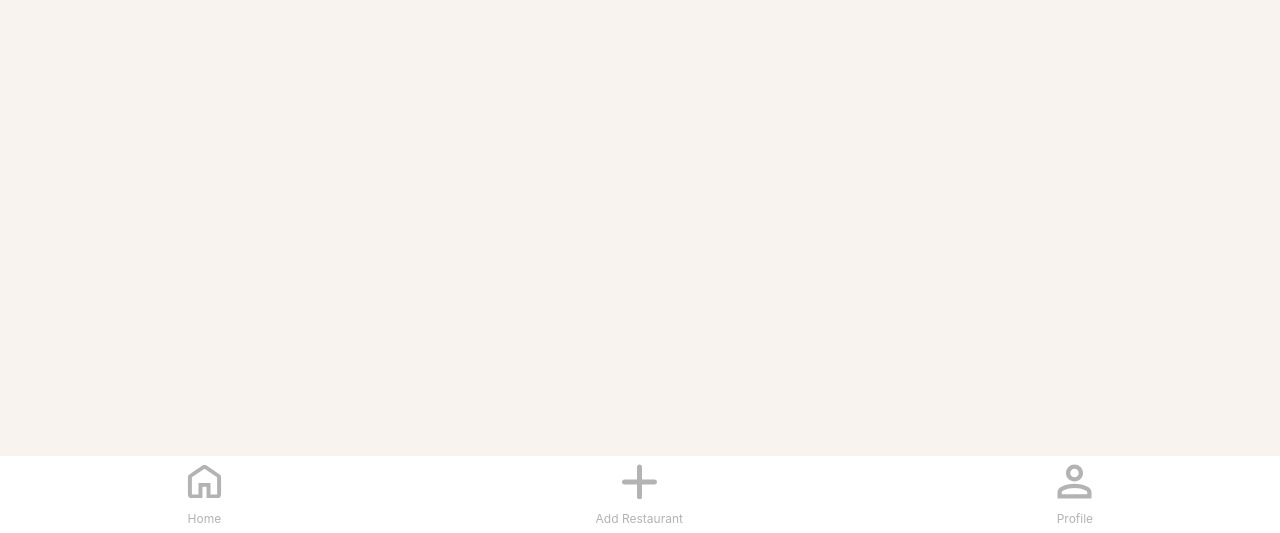
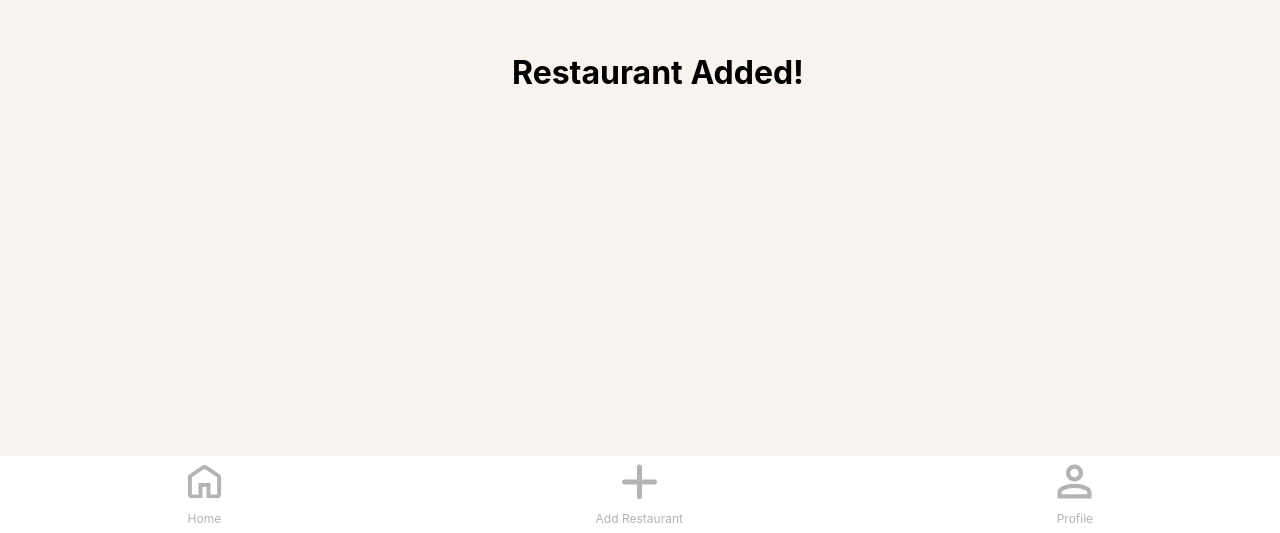
Before and after one commit to tommasoghisini/listaurants, a React (Create React App) app: page /add/p2/done in a window 1280 px wide. Shown: the part 267-800 px from the top of the page. Built offline with nearby package versions, Linux system fonts and the light colour scheme.

Commit message:
request fixes + page3

```diff
--- a/src/App.js
+++ b/src/App.js
@@ -10,6 +10,9 @@ import BottomNavBar from "./components/NavBar/NavBar";
 import { Fragment } from "react";
 import NotificationPage from "./pages/NotificationPage/NotificationPage";
 import FriendsPage from "./pages/FriendsPage/FriendsPage";
+import AddRestaurantPage1 from "./pages/AddRestaurantPage1/AddRestaurantPage1";
+import AddRestaurantPage2 from "./pages/AddRestaurantPage2/AddRestaurantPage2";
+import AddRestaurantPage3 from "./pages/AddRestaurantPage3/AddRestaurantPage3";
 
 function App() {
   const location = useLocation();
@@ -33,6 +36,9 @@ function App() {
 					path="/profile"
 					element={<ProfilePage />}
 				/>
+        <Route path="/add" element={<AddRestaurantPage1 />} />
+		<Route path="/add/p2" element={<AddRestaurantPage2/>} />
+		<Route path="/add/p2/done" element={<AddRestaurantPage3/>} />
       </Routes>
       {location.pathname !== "/" && <BottomNavBar />}
     </Fragment>
--- a/src/pages/AddRestaurantPage1/AddRestaurantPage1.jsx
+++ b/src/pages/AddRestaurantPage1/AddRestaurantPage1.jsx
@@ -1,6 +1,7 @@
 import CategoryButton from "../../components/shared/CategoryButton/CategoryButton";
 import Button from "../../components/shared/Button/Button";
 import "./AddRestaurantPage1.css";
+import { useNavigate } from "react-router-dom";
 
 const titles = ["Wishlist", "Favourites"];
 
@@ -9,6 +10,14 @@ const color_choosen = "var(--primary-color)";
 
 
 function AddRestaurantPage1() {
+
+  const navigate = useNavigate();
+
+  const handleNextPage = () => {
+		navigate("p2");
+	};
+
+
   return (
     <div className="add-restaurant-page">
       <div className="add-restaurant-fields">
@@ -63,7 +72,7 @@ function AddRestaurantPage1() {
         </form>
 
         <div className="add-restaurant-button">
-          <Button text="Next" />
+          <Button text="Next" onClick={handleNextPage} />
         </div>
       </div>
     </div>
--- a/src/pages/AddRestaurantPage2/AddRestaurantPage2.jsx
+++ b/src/pages/AddRestaurantPage2/AddRestaurantPage2.jsx
@@ -2,21 +2,30 @@ import React, { useState } from "react";
 import Button from "../../components/shared/Button/Button";
 import UploadImageButton from "../../components/shared/UploadImageButton/UploadImageButton";
 import "./AddRestaurantPage2.css";
+import { useNavigate } from "react-router-dom";
 
 function AddRestaurantPage2() {
   const [selectedImage, setSelectedImage] = useState(null);
 
+  const navigate = useNavigate();
+
   const handleImageChange = (event) => {
     const file = event.target.files[0];
     setSelectedImage(file);
+
   };
 
   const handleChooseFileClick = () => {};
 
+  const handleSavePublish = () => {
+		navigate("done");
+	};
+
+
   return (
     <div className="add-restaurant-page">
       <div className="add-restaurant-fields">
-        <div className="friend-title">Add Restaurant P2</div>
+        <div className="friend-title">Add a Restaurant</div>
 
         <form>
           <div className="restaurant-comment-input-field">
@@ -41,7 +50,7 @@ function AddRestaurantPage2() {
 
       </div>
       <div className="add-restaurant-button">
-          <Button text="Save and Publish" />
+          <Button text="Save and Publish"  onClick={handleSavePublish} />
         </div>
 
     </div>
--- /dev/null
+++ b/src/pages/AddRestaurantPage3/AddRestaurantPage3.css
@@ -0,0 +1,10 @@
+
+  .save-publish-text {
+    font-size: 4vh;
+    font-family: "Inter", sans-serif;
+    font-weight: bold;
+    margin-top: 40vh;
+    margin-left: 40vw;
+    display: flex;
+    flex-direction: column;
+  }
--- /dev/null
+++ b/src/pages/AddRestaurantPage3/AddRestaurantPage3.jsx
@@ -0,0 +1,14 @@
+import "./AddRestaurantPage3.css";
+
+function AddRestaurantPage3() {
+
+  return (
+    <div className="add-restaurant-page">
+      <div className="add-restaurant-fields">
+        <div className="save-publish-text">Restaurant Added!</div>
+      </div>
+    </div>
+  );
+}
+
+export default AddRestaurantPage3;
```
Lines whose indentation alone changed are shown as unchanged.
